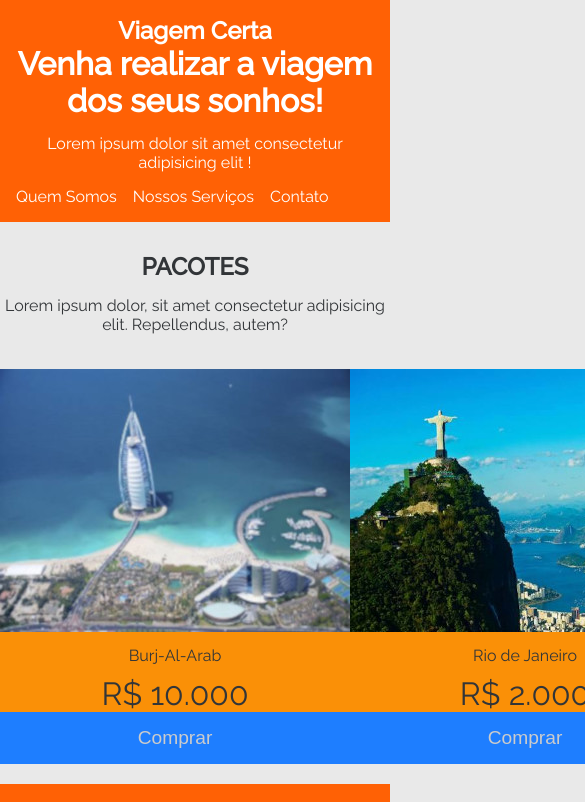
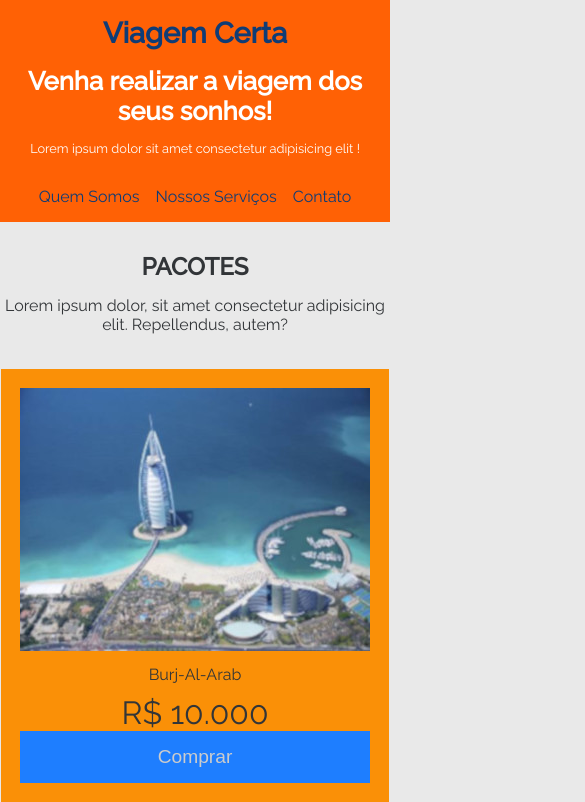
Before and after one commit to Crisleine-Erculano/agencia-de-viagens, a plain HTML site: page index.html in a window 390 px wide. Shown: the top 802 px of the page, 585 px wide, since content can reach past the window. Drawn offline with Linux system fonts and the light colour scheme; a web font is replaced by a local one.

Commit message:
Responsividade do cabecalho, menu e pacote.

```diff
--- a/responsividade.css
+++ b/responsividade.css
@@ -4,5 +4,29 @@
       padding: 1rem;
       text-align: center;
    }
+   .titulo-logo{
+      color: #0f3c76;
+      font-size: 1.2em;
+   }
+   .titulo{
+      font-size: .8em;
+      padding: 1rem 0;
+   }
+   .figure{
+      align-items: center;
+      display: flex;
+      flex-direction: column;
 
+   }
+   .imagens{
+      margin-bottom: 1rem;
+      padding: 1.2rem;
+   }
+   .menu{
+      justify-content: center;
+   }
+   .item-link{
+      color: #0f3c76;
+
+   }
 }
--- a/style.css
+++ b/style.css
@@ -59,7 +59,7 @@ body{
 .pacotes{
     display: flex;
     flex-direction: column;
-    width: 100%;
+
     text-align: center;
     padding-top: 20px;
     margin: 10px 0px;
@@ -72,7 +72,6 @@ body{
     display: flex;
     justify-content: space-evenly;
     padding-top: 20px ;
-
 
 }
 .imagens{
```
